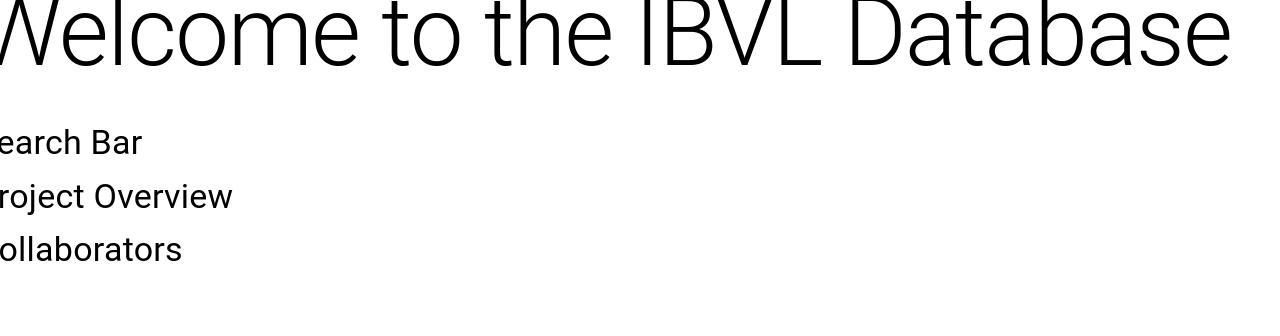
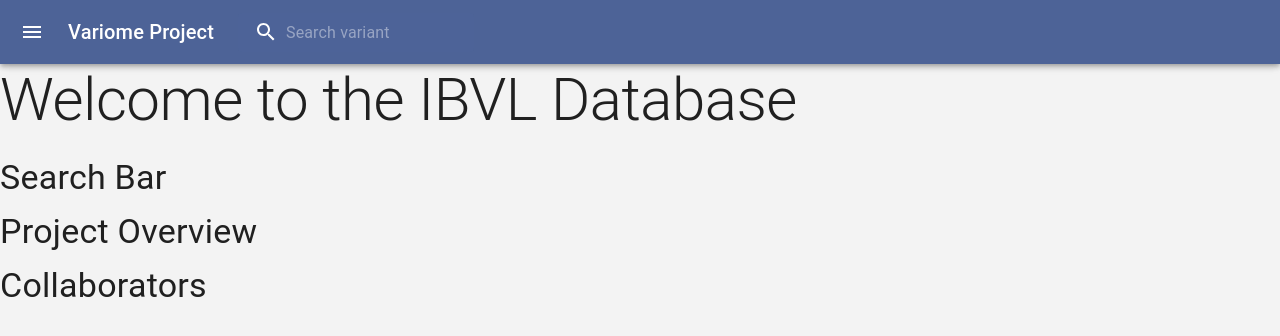
Before and after one commit to wassermanlab/variome, a React (Create React App) app in the folder app/: page / in a window 1280 px wide. Shown: the top 336 px of the page. Built offline with nearby package versions, Linux system fonts and the light colour scheme.

Commit message:
update navbar

```diff
--- a/app/package.json
+++ b/app/package.json
@@ -5,6 +5,7 @@
   "dependencies": {
     "@emotion/react": "^11.11.1",
     "@emotion/styled": "^11.11.0",
+    "@mui/icons-material": "^5.14.14",
     "@mui/material": "^5.14.13",
     "@testing-library/jest-dom": "^5.17.0",
     "@testing-library/react": "^13.4.0",
--- a/app/src/App.js
+++ b/app/src/App.js
@@ -1,20 +1,26 @@
 import './App.css';
+import theme from './styles/theme';
 
-import {BrowserRouter, Routes, Route} from 'react-router-dom'
+import { ThemeProvider } from '@mui/material/styles';
+import CssBaseline from '@mui/material/CssBaseline';
+import {BrowserRouter, Routes, Route} from 'react-router-dom';
 
-import Home from './pages/home'
-import Dashboard from './pages/dashboard'
+
+import NavBar from './layouts/navbar';
 
 
 function AppRouter () {
     return (
+      <ThemeProvider theme={theme}>
+        <CssBaseline />
         <BrowserRouter>
             <Routes>
-        <Route path="/" exact element={<Home/>}/>
-        <Route path="/snv" exact element={<Dashboard/>}/>
+                {/* TODO: Pages that do not use navbar (like login/signup) go below*/}
+                {/*<Route path="/login" exact element={<Login/>}/>*/}
+                <Route path="/*" element={<NavBar/>}/>
             </Routes>
-
         </BrowserRouter>
+      </ThemeProvider>
     )
 }
 
--- /dev/null
+++ b/app/src/layouts/navbar.js
@@ -0,0 +1,232 @@
+import * as React from 'react';
+import { Routes, Route} from 'react-router-dom'
+import { alpha, styled, useTheme } from '@mui/material/styles';
+import Box from '@mui/material/Box';
+import Drawer from '@mui/material/Drawer';
+import CssBaseline from '@mui/material/CssBaseline';
+import MuiAppBar from '@mui/material/AppBar';
+import Toolbar from '@mui/material/Toolbar';
+import List from '@mui/material/List';
+import Link from '@mui/material/Link';
+import Typography from '@mui/material/Typography';
+import Divider from '@mui/material/Divider';
+import ArticleIcon from '@mui/icons-material/Article';
+import EmailIcon from '@mui/icons-material/Email';
+import HelpCenterIcon from '@mui/icons-material/HelpCenter';
+import HomeIcon from '@mui/icons-material/Home';
+import InfoIcon from '@mui/icons-material/Info';
+import IconButton from '@mui/material/IconButton';
+import MenuIcon from '@mui/icons-material/Menu';
+import ChevronLeftIcon from '@mui/icons-material/ChevronLeft';
+import ChevronRightIcon from '@mui/icons-material/ChevronRight';
+import ListItem from '@mui/material/ListItem';
+import ListItemIcon from '@mui/material/ListItemIcon';
+import ListItemText from '@mui/material/ListItemText';
+import InputBase from '@mui/material/InputBase';
+import SearchIcon from '@mui/icons-material/Search';
+
+
+import Home from '../pages/home';
+import Dashboard from '../pages/dashboard';
+
+const drawerWidth = 240;
+
+const Main = styled('main', { shouldForwardProp: (prop) => prop !== 'open' })(
+    ({ theme, open }) => ({
+        flexGrow: 1,
+        padding: theme.spacing(3),
+        transition: theme.transitions.create('margin', {
+            easing: theme.transitions.easing.sharp,
+            duration: theme.transitions.duration.leavingScreen,
+        }),
+        marginLeft: `-${drawerWidth}px`,
+        ...(open && {
+            transition: theme.transitions.create('margin', {
+                easing: theme.transitions.easing.easeOut,
+                duration: theme.transitions.duration.enteringScreen,
+            }),
+        marginLeft: 0,
+        }),
+    }),
+);
+
+const AppBar = styled(MuiAppBar, {
+    shouldForwardProp: (prop) => prop !== 'open',
+    })(({ theme, open }) => ({
+        transition: theme.transitions.create(['margin', 'width'], {
+            easing: theme.transitions.easing.sharp,
+            duration: theme.transitions.duration.leavingScreen,
+        }),
+        ...(open && {
+        width: `calc(100% - ${drawerWidth}px)`,
+        marginLeft: `${drawerWidth}px`,
+        transition: theme.transitions.create(['margin', 'width'], {
+            easing: theme.transitions.easing.easeOut,
+            duration: theme.transitions.duration.enteringScreen,
+        }),
+    }),
+    backgroundColor: (theme) => theme.palette.common.white
+}));
+
+const DrawerHeader = styled('div')(({ theme }) => ({
+    display: 'flex',
+    alignItems: 'center',
+    padding: theme.spacing(0, 1),
+    // necessary for content to be below app bar
+    ...theme.mixins.toolbar,
+    justifyContent: 'flex-end',
+}));
+
+const Search = styled('div')(({ theme }) => ({
+    position: 'relative',
+    borderRadius: theme.shape.borderRadius,
+    //backgroundColor: alpha(theme.palette.common.white, 0.15),
+    backgroundColor: alpha(theme.palette.primary.main, 0.15),
+    '&:hover': {
+      //backgroundColor: alpha(theme.palette.common.white, 0.25),
+      backgroundColor: alpha(theme.palette.primary.main, 0.25),
+    },
+    marginRight: theme.spacing(2),
+    marginLeft: 0,
+    width: '100%',
+    [theme.breakpoints.up('sm')]: {
+      marginLeft: theme.spacing(3),
+      width: 'auto',
+    },
+  }));
+
+  const SearchIconWrapper = styled('div')(({ theme }) => ({
+    padding: theme.spacing(0, 2),
+    height: '100%',
+    position: 'absolute',
+    pointerEvents: 'none',
+    display: 'flex',
+    alignItems: 'center',
+    justifyContent: 'center',
+  }));
+
+  const StyledInputBase = styled(InputBase)(({ theme }) => ({
+    color: 'inherit',
+    '& .MuiInputBase-input': {
+      padding: theme.spacing(1, 1, 1, 0),
+      // vertical padding + font size from searchIcon
+      paddingLeft: `calc(1em + ${theme.spacing(4)})`,
+      transition: theme.transitions.create('width'),
+      width: '100%',
+      [theme.breakpoints.up('md')]: {
+        width: '20ch',
+      },
+    },
+  }));
+
+export default function AppNavBar() {
+    const theme = useTheme();
+    const [open, setOpen] = React.useState(false);
+
+    const handleDrawerOpen = () => {
+        setOpen(true);
+    };
+    const handleDrawerClose = () => {
+        setOpen(false);
+    };
+
+  return (
+        <Box sx={{ display: 'flex' }}>
+            <CssBaseline />
+            <AppBar position="fixed" open={open}>
+                <Toolbar>
+                    <IconButton
+                        color="inherit"
+                        aria-label="open drawer"
+                        onClick={handleDrawerOpen}
+                        edge="start"
+                        sx={{ mr: 2, ...(open && { display: 'none' }) }}
+                    >
+                        <MenuIcon />
+                    </IconButton>
+                    <Typography
+                        variant="h6"
+                        noWrap
+                        component="div"
+                        color="inherit"
+                        sx={{ display: { xs: 'none', sm: 'block' } }}
+                    >
+                        Variome Project
+                    </Typography>
+                    {/* TODO: Add select here for assembly type */}
+                    <Search>
+                        <SearchIconWrapper>
+                            <SearchIcon />
+                        </SearchIconWrapper>
+                        <StyledInputBase
+                        placeholder="Search variant"
+                        inputProps={{ 'aria-label': 'search' }}
+                        />
+                    </Search>
+                </Toolbar>
+            </AppBar>
+            <Drawer
+                sx={{
+                width: drawerWidth,
+                flexShrink: 0,
+                '& .MuiDrawer-paper': {
+                    width: drawerWidth,
+                    boxSizing: 'border-box',
+                },
+                }}
+                variant="persistent"
+                anchor="left"
+                open={open}
+            >
+                <DrawerHeader>
+                    {/* TODO: Add Logo here */}
+                    <IconButton onClick={handleDrawerClose}>
+                        {theme.direction === 'ltr' ? <ChevronLeftIcon /> : <ChevronRightIcon />}
+                    </IconButton>
+                </DrawerHeader>
+                <Divider />
+                <List>
+                    <Link href="/" color="inherit" underline="none">
+                        <ListItem button key="home">
+                            <ListItemIcon><HomeIcon /></ListItemIcon>
+                            <ListItemText primary="Home" />
+                        </ListItem>
+                    </Link>
+                    <Link href="/" color="inherit" underline="none">
+                        <ListItem button key="about">
+                            <ListItemIcon><InfoIcon /></ListItemIcon>
+                            <ListItemText primary="About" />
+                        </ListItem>
+                    </Link>
+                    <Link href="/" color="inherit" underline="none">
+                        <ListItem button key="terms">
+                            <ListItemIcon><ArticleIcon /></ListItemIcon>
+                            <ListItemText primary="Terms of Use" />
+                        </ListItem>
+                    </Link>
+                    <Divider />
+                    <Link href="/" color="inherit" underline="none">
+                        <ListItem button key="faq">
+                            <ListItemIcon><HelpCenterIcon /></ListItemIcon>
+                            <ListItemText primary="FAQ" />
+                        </ListItem>
+                    </Link>
+                    <Link href="/" color="inherit" underline="none">
+                        <ListItem button key="contact">
+                            <ListItemIcon><EmailIcon /></ListItemIcon>
+                            <ListItemText primary="Contact Us" />
+                        </ListItem>
+                    </Link>
+                </List>
+            </Drawer>
+            <Main open={open}>
+                <DrawerHeader />
+                <Routes>
+                    <Route path="/" exact element={<Home/>} />
+                    <Route path="/snv" exact element={<Dashboard/>} />
+                </Routes>
+            </Main>
+        </Box>
+
+  );
+}
--- a/app/src/pages/dashboard.js
+++ b/app/src/pages/dashboard.js
@@ -4,7 +4,7 @@ import Annotations from '../components/Annotations'
 import References from '../components/References'
 import Overview from '../components/Overview'
 
-const Dashboard = () => {
+export default function Dashboard() {
   return (
       <Grid container spacing={6}>
         <Grid item xs={12} md={8}>
@@ -26,5 +26,3 @@ const Dashboard = () => {
       </Grid>
   )
 }
-
-export default Dashboard
--- a/app/src/pages/home.js
+++ b/app/src/pages/home.js
@@ -1,13 +1,34 @@
+import React from 'react';
+import { styled } from '@mui/material/styles';
+
+//import { ClassNames } from '@emotion/react';
 import Grid from '@mui/material/Grid'
 import Typography from '@mui/material/Typography';
+import Container from '@mui/material/Container';
 
+const PREFIX = 'Home';
+const classes = {
+    root: `${PREFIX}-root`,
+    cta: `${PREFIX}-cta`,
+}
+const Root = styled('div')(({ theme }) => ({
+    [`&.${classes.root}`]: {
+        display: 'flex',
+        alignItems: 'center',
+        backgroundColor: theme.palette.primary.main
+    },
+    [`& .${classes.cta}`]: {
+        borderRadius: theme.shape.radius
+    },
+}))
 
-const Home = () => {
+export default function Home() {
+
     return (
             <Grid container direction="row" justify="center" alignItems="center" alignContent="flex-end" spacing={3}>
                 <Grid container direction="column" spacing={2}>
                     <Grid item xs={12}>
-                    <Typography variant="h1" gutterBottom>
+                        <Typography variant="h2" gutterBottom>
                             Welcome to the IBVL Database
                         </Typography>
                     </Grid>
@@ -34,7 +55,6 @@ const Home = () => {
                     </Grid>
                 </Grid>
             </Grid>
+
   )
 }
-
-export default Home
--- /dev/null
+++ b/app/src/styles/theme.js
@@ -0,0 +1,17 @@
+import { createTheme } from '@mui/material/styles';
+
+const theme = createTheme({
+    palette: {
+        primary: {
+            main: '#4d6397',
+        },
+        secondary: {
+            main: '#ebecec',
+        },
+        background: {
+            default: '#f3f3f3'
+        }
+    },
+});
+
+export default theme;
```
Also changed, not shown: 1 other file (tests, documents, lock files or other folders). Lines whose indentation alone changed are shown as unchanged.
